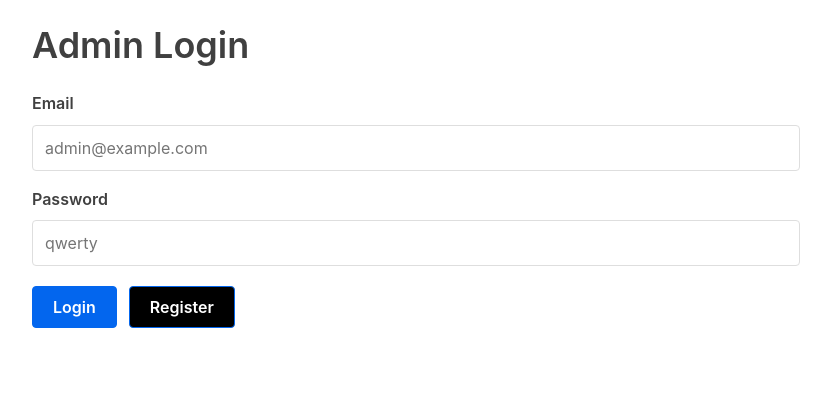
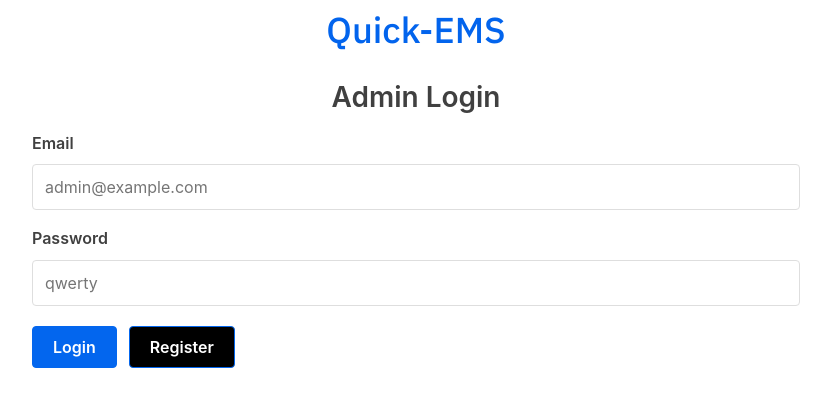
Before and after one commit to techy-savant/Quick-EMS, a React (Vite) app: page / in a window 1280 px wide. Shown: the top 406 px of the page, without its empty margins (224-1055 px from the left). Built offline with nearby package versions, Linux system fonts and the light colour scheme; no server answers.

Commit message:
added logo

```diff
--- a/src/components/Dashboard/Add.jsx
+++ b/src/components/Dashboard/Add.jsx
@@ -57,8 +57,9 @@ const Add = ({ employees, setEmployees, setIsAdding, getEmployees }) => {
 
   return (
     <div className="small-container">
+       <h1 className='logo' style={{marginBottom: '30px'}}>Quick-EMS</h1>
       <form onSubmit={handleAdd}>
-        <h1>Add Employee</h1>
+        <h3>Add Employee</h3>
         <label htmlFor="firstName">First Name</label>
         <input
           id="firstName"
--- a/src/components/Dashboard/Edit.jsx
+++ b/src/components/Dashboard/Edit.jsx
@@ -54,8 +54,9 @@ const Edit = ({ employees, selectedEmployee, setEmployees, setIsEditing, getEmpl
 
   return (
     <div className="small-container">
+       <h1 className='logo' style={{marginBottom: '30px'}}>Quick-EMS</h1>
       <form onSubmit={handleUpdate}>
-        <h1>Edit Employee</h1>
+        <h3>Edit Employee</h3>
         <label htmlFor="firstName">First Name</label>
         <input
           id="firstName"
--- a/src/components/Dashboard/Header.jsx
+++ b/src/components/Dashboard/Header.jsx
@@ -4,9 +4,10 @@ import Logout from '../Logout/Logout';
 
 const Header = ({ setIsAdding, setIsAuthenticated }) => {
   return (
-    <header>
-      <h1>Employee Management Software</h1>
-      <div style={{ marginTop: '30px', marginBottom: '18px' }}>
+    <header className='header'>
+      <h1 className='logo'>Quick-EMS</h1>
+      <h2>Employee Management Software</h2>
+      <div>
         <button onClick={() => setIsAdding(true)}>Add Employee</button>
         <Logout setIsAuthenticated={setIsAuthenticated} />
       </div>
--- a/src/components/Login/Login.jsx
+++ b/src/components/Login/Login.jsx
@@ -81,8 +81,10 @@ const Login = ({ setIsAuthenticated }) => {
 
   return (
     <div className="small-container">
+      <h1 className='logo' style={{marginBottom: '30px'}}>Quick-EMS</h1>
+
       <form onSubmit={handleLogin}>
-        <h1>Admin Login</h1>
+        <h3>Admin Login</h3>
         <label htmlFor="email">Email</label>
         <input
           id="email"
--- a/src/index.css
+++ b/src/index.css
@@ -20,6 +20,10 @@
  * 1. Correct the line height in all browsers.
  * 2. Prevent adjustments of font size after orientation changes in iOS.
  */
+
+ @import url('https://fonts.googleapis.com/css2?family=IBM+Plex+Sans:ital,wght@0,100;0,200;0,300;0,400;0,500;0,600;0,700;1,100;1,200;1,300;1,400;1,500;1,600;1,700&display=swap');
+
+
 html {
   line-height: 1.15;
   /* 1 */
@@ -43,13 +47,28 @@ main {
   display: block;
 }
 
+
+.header{
+  display: flex;
+  flex-direction: column;
+  align-items: center;
+  justify-content: center;
+  gap: 15px;
+  margin-top: 10px;
+}
+.logo{
+  font-family: "IBM Plex Sans", sans-serif;
+  font-weight: 500;
+  color: #0264ed;
+
+}
+
 /**
  * Correct the font size and margin on `h1` elements within `section` and
  * `article` contexts in Chrome, Firefox, and Safari.
  */
 h1 {
   font-size: 2em;
-  margin: 0.67em 0;
 }
 
 /* Grouping content
@@ -404,7 +423,8 @@ h2,
 h3,
 h4,
 h5 {
-  margin: 1.5rem 0;
+  margin: 0.5rem 0;
+  text-align: center;
   font-weight: 600;
   font-family: -apple-system, BlinkMacSystemFont, Helvetica Neue, Helvetica,
     Arial, sans-serif;
@@ -417,13 +437,13 @@ h2:not(:first-child),
 h3:not(:first-child),
 h4:not(:first-child),
 h5:not(:first-child) {
-  margin: 1.5rem 0;
+  margin: 0.5rem 0;
 }
 
 h1:not(:first-child),
 h2:not(:first-child),
 h3:not(:first-child) {
-  margin-top: 2rem;
+  margin-top: 0.5rem;
 }
 
 h1 {
@@ -450,7 +470,7 @@ h5 {
   h1:not(:first-child),
   h2:not(:first-child),
   h3:not(:first-child) {
-    margin-top: 2.5rem;
+    margin-top: 0.5rem;
   }
   h1 {
     font-size: 2.25rem;
```
